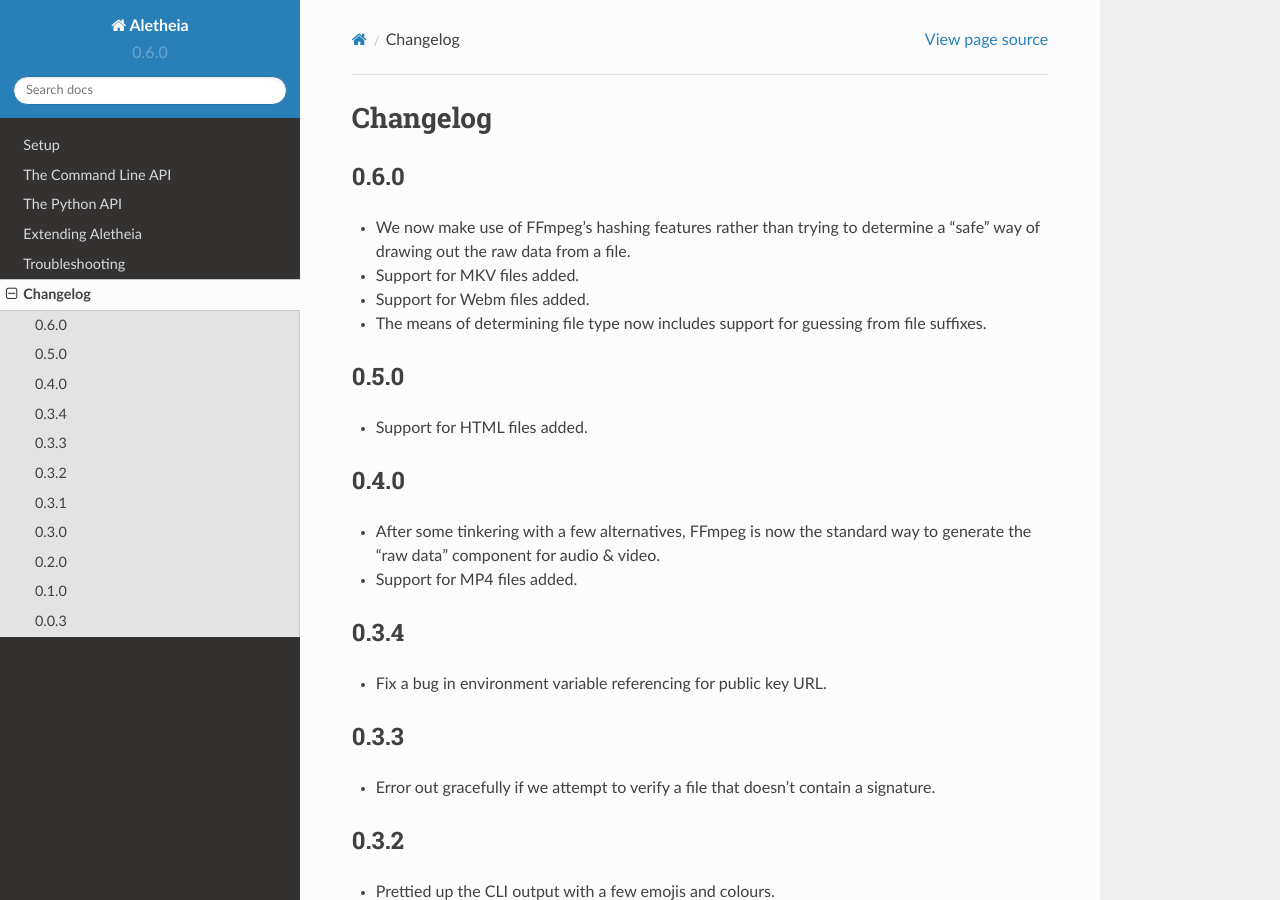
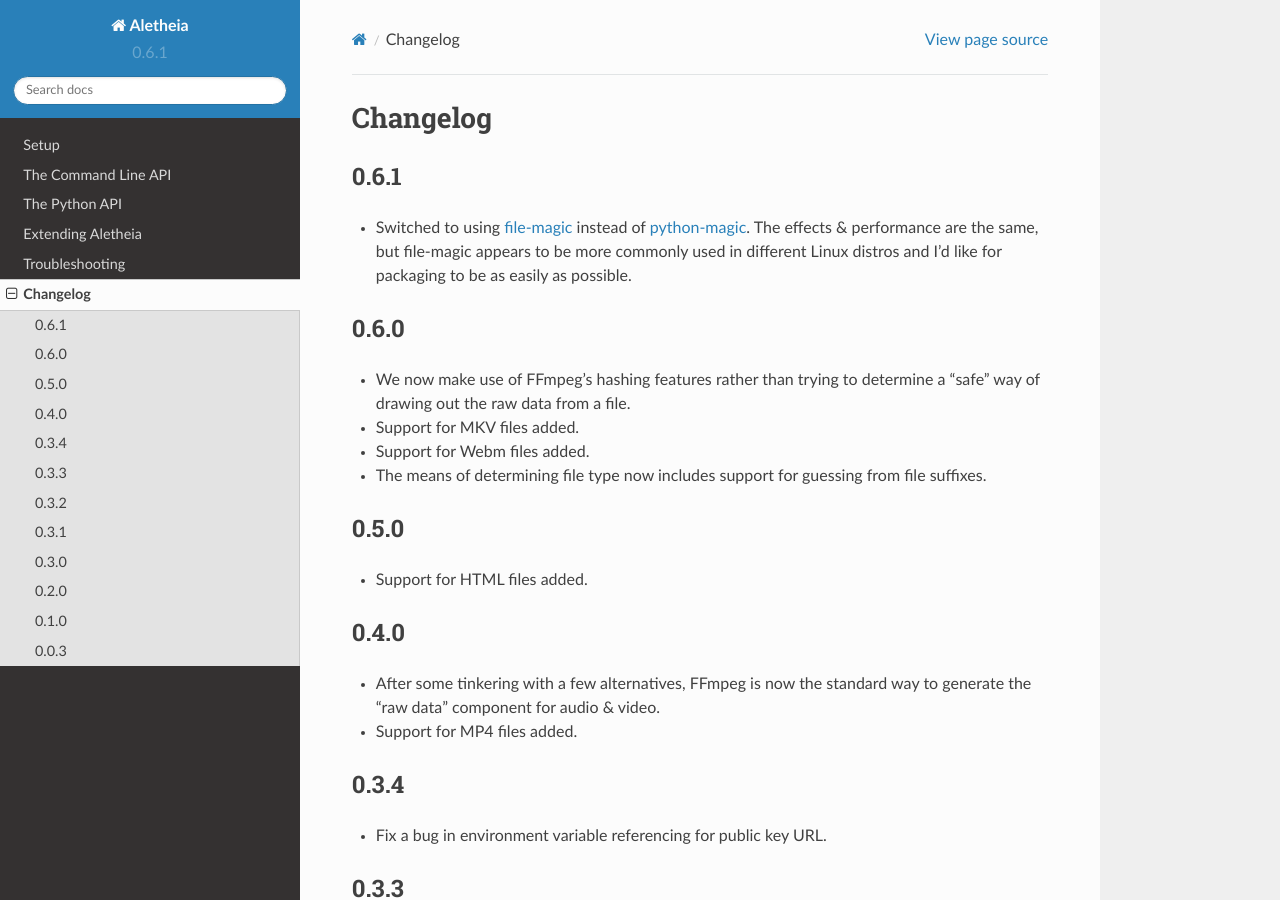
Before and after one commit to danielquinn/pyletheia, a Sphinx documentation site: the page built from docs/changelog.rst, in a window 1280 px wide and 900 px high. Built offline with Sphinx 7.4.7 and the Read the Docs theme 2.0.0, drawn with Linux system fonts in a browser that asks for light colours.

Commit message:
Update notes & version for 0.6.1

```diff
--- a/aletheia/__init__.py
+++ b/aletheia/__init__.py
@@ -1 +1 @@
-__version__ = VERSION = (0, 6, 0)
+__version__ = VERSION = (0, 6, 1)
--- a/docs/changelog.rst
+++ b/docs/changelog.rst
@@ -2,6 +2,17 @@
 
 Changelog
 #########
+
+0.6.1
+=====
+* Switched to using `file-magic`_ instead of `python-magic`_.  The effects &
+  performance are the same, but file-magic appears to be more commonly used in
+  different Linux distros and I'd like for packaging to be as easily as
+  possible.
+
+.. _file-magic: https://pypi.org/project/file-magic/
+.. _python-magic: https://pypi.org/project/python-magic/
+
 
 0.6.0
 =====
```
